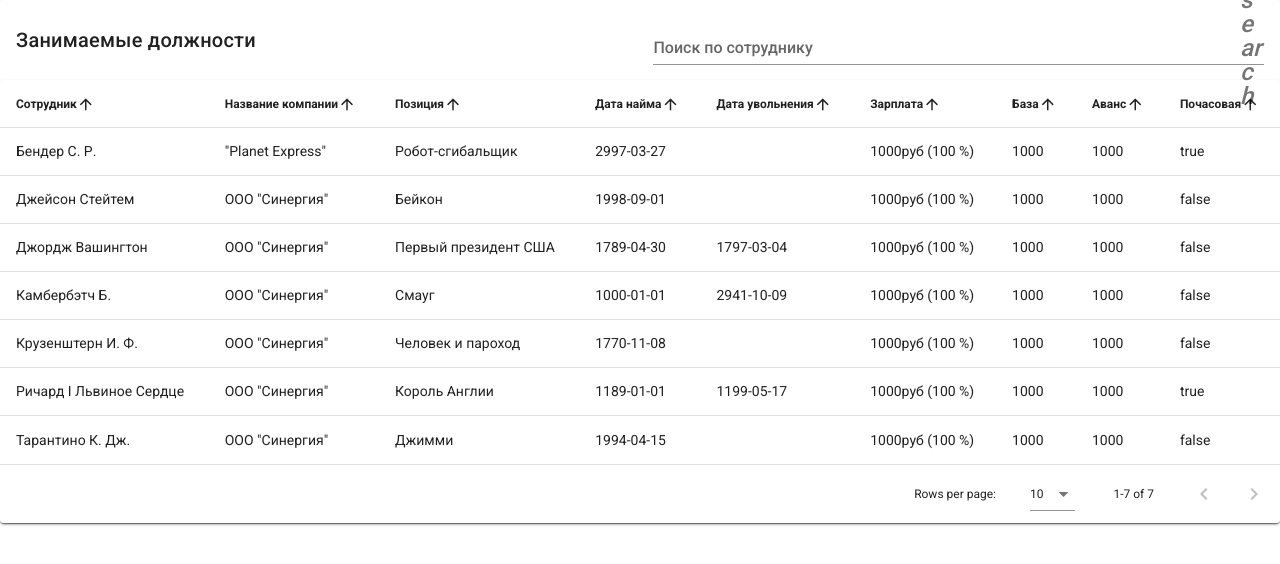
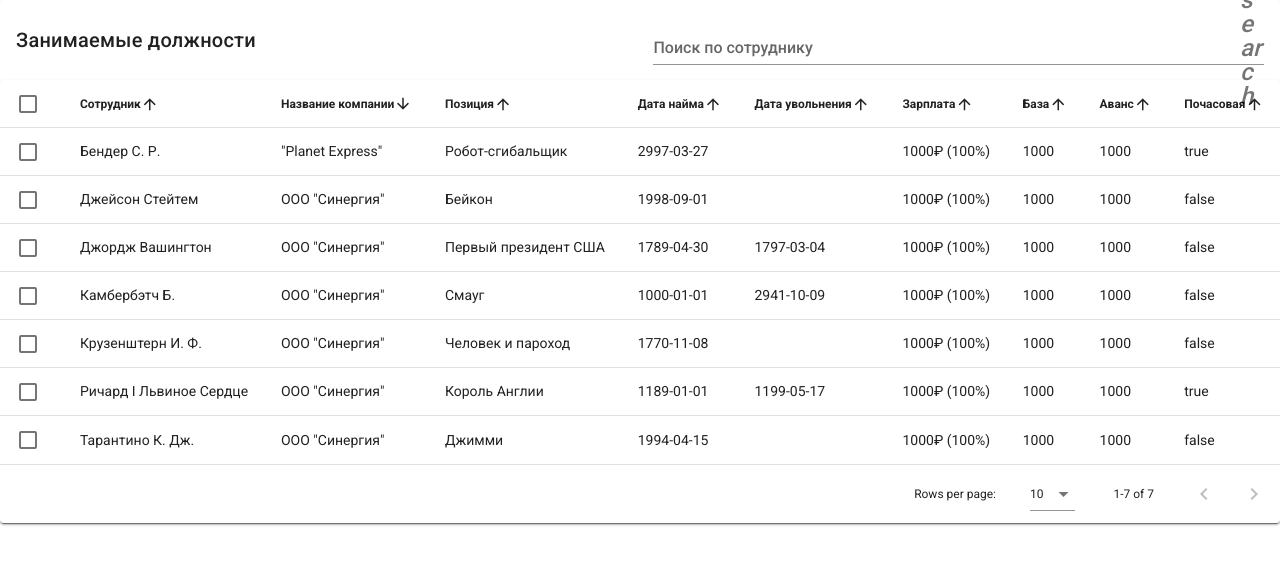
Before and after one commit to Dominux/test-task, a Vue app: page / in a window 1280 px wide. Shown: the top 564 px of the page. Built offline with nearby package versions, Linux system fonts and the light colour scheme.

Commit message:
Added fine checkboxes

```diff
--- a/src/components/Table.vue
+++ b/src/components/Table.vue
@@ -16,17 +16,29 @@
           :items="jobbers"
           :search="search"
           :sort-by="['name', 'companyName', 'positionName', 'hireDate', 'fireDate', 'salary', 'base', 'advance', 'byHours']"
+          :sort-desc="[false, true]"
+          item-key="name"
+          v-model="selected"
+          show-select
           class="elevation-1"
         >
 
             <template v-slot:item="{ item }">
                 <tr>
+                    <td>
+                        <v-checkbox
+                            v-model="selected"
+                            :value="item"
+                            style="margin: 0px; padding: 0px"
+                            hide-details
+                        />
+                    </td>
                     <td>{{ item.name }}</td>
                     <td>{{ item.companyName }}</td>
                     <td>{{ item.positionName }}</td>
                     <td>{{ item.hireDate }}</td>
                     <td>{{ item.fireDate }}</td>
-                    <td>{{ item.salary }}руб ({{ item.fraction }} %)</td>
+                    <td>{{ item.salary }}₽ ({{ item.fraction }}%)</td>
                     <td>{{ item.base }}</td>
                     <td>{{ item.advance }}</td>
                     <td>{{ item.byHours }}</td>
@@ -43,6 +55,8 @@
             return {
 
                 search: null,
+
+                selected: [],
 
                 headers: [
                   {
@@ -147,6 +161,6 @@
                     }
                 ]
             }
-        }
+        },
     }
 </script>
```
